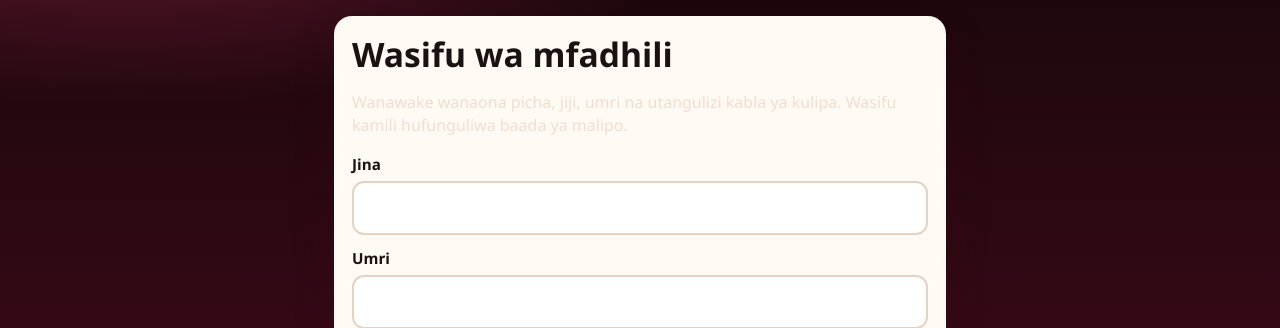
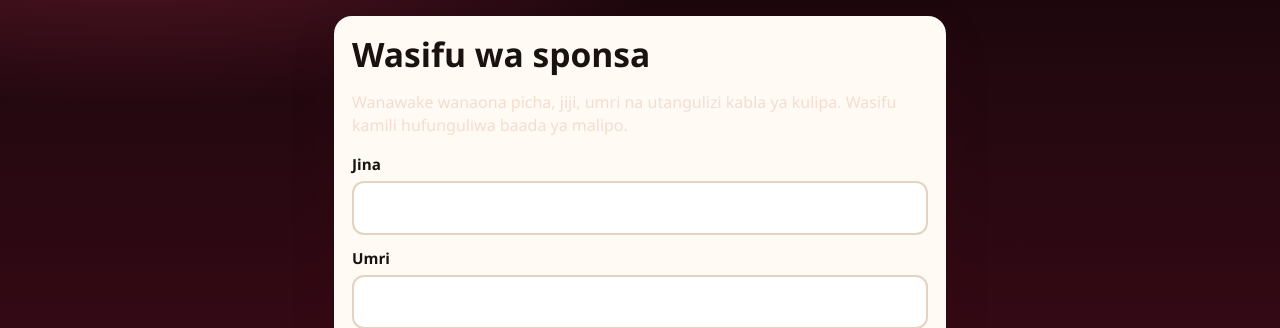
Before and after one commit to kengodhil/sponsa, a Django app: template frontend/templates/sponsors/edit.html in a window 1280 px wide. Shown: the part 47-375 px from the top of the page. Run offline with Django 5.2, Linux system fonts and the light colour scheme; the template is opened without the code that fills it: values that come from a table or form of the project are taken from there, others are empty; tables that the repository leaves empty hold one stand-in row (values such as "Sample post").

Commit message:
Update Swahili: mfadhili to sponsa

```diff
--- a/frontend/templates/sponsors/edit.html
+++ b/frontend/templates/sponsors/edit.html
@@ -2,7 +2,7 @@
 {% block title %}Hariri kadi{% endblock %}
 {% block content %}
 <section class="card">
-  <h1>Wasifu wa mfadhili</h1>
+  <h1>Wasifu wa sponsa</h1>
   <p class="lead">Wanawake wanaona picha, jiji, umri na utangulizi kabla ya kulipa. Wasifu kamili hufunguliwa baada ya malipo.</p>
   <form method="post" enctype="multipart/form-data" class="stack">
     {% csrf_token %}
```
